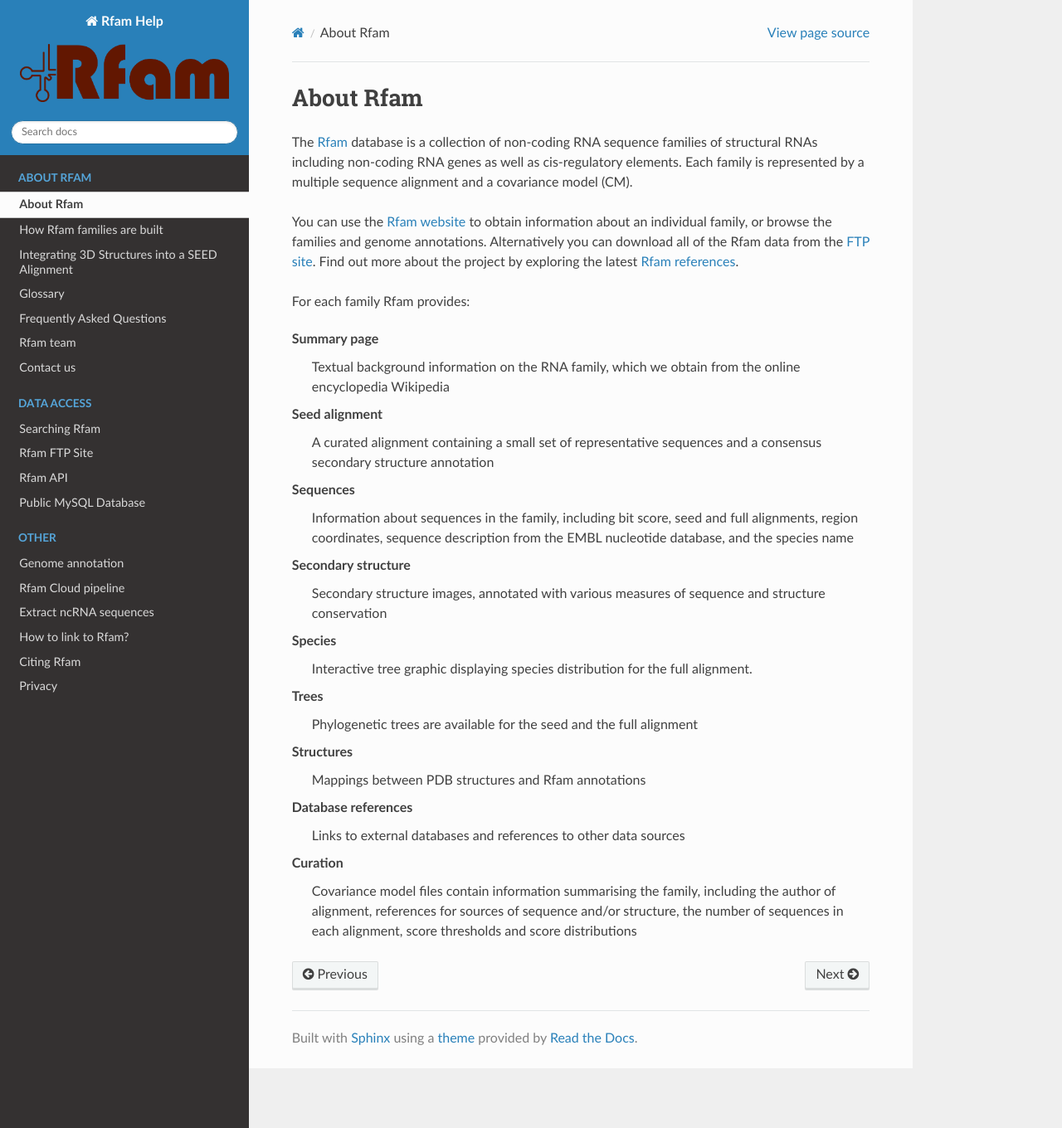
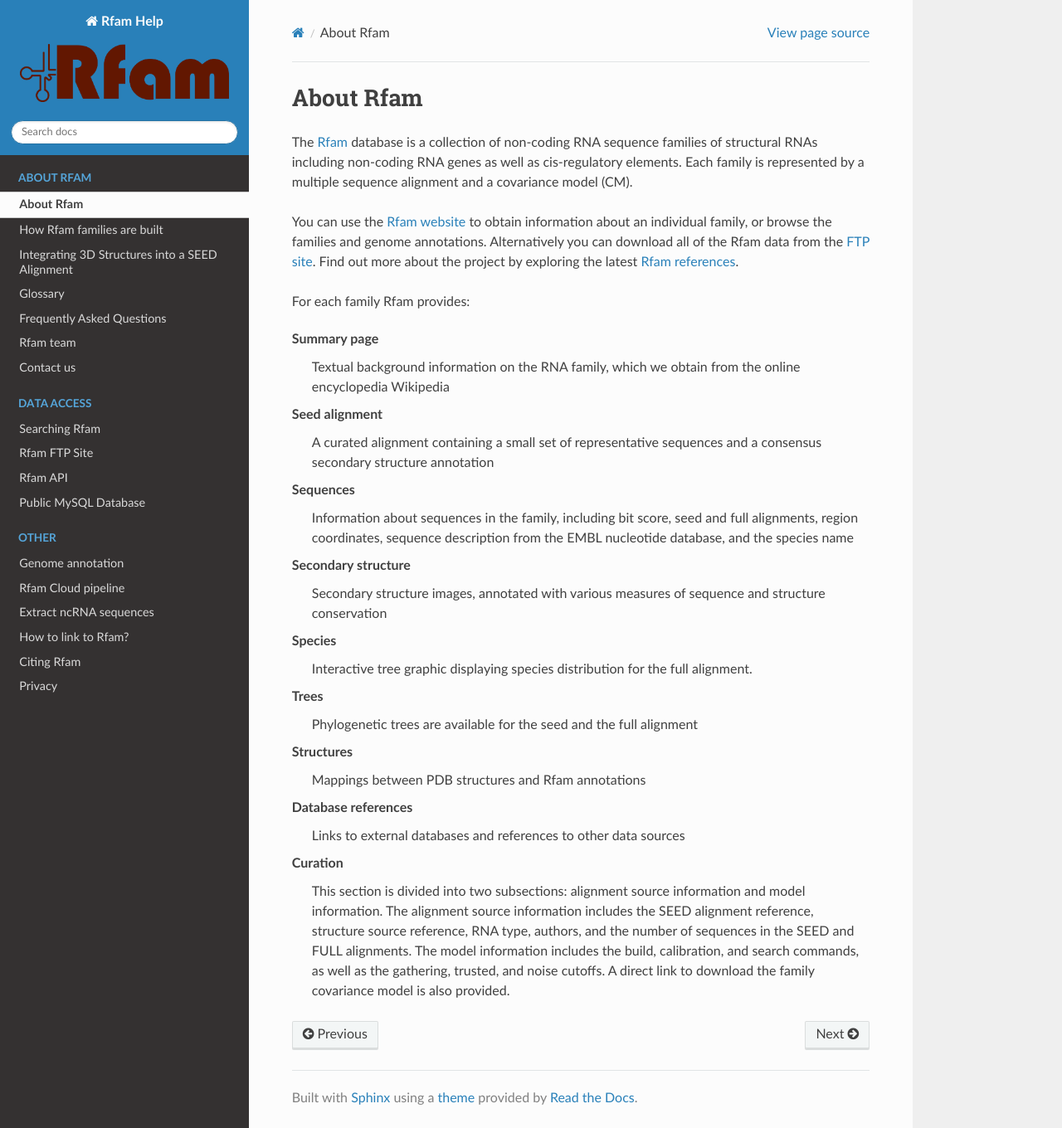
Before and after one commit to Rfam/rfam-docs, a Sphinx documentation site: the page built from docs/source/about-rfam.rst, in a window 1280 px wide and 1360 px high. Shown: the whole window at 83% size. Built offline with Sphinx 7.4.7 and the Read the Docs theme 3.1.0, drawn with Linux system fonts in a browser that asks for light colours; pages that are not in the unit, such as notebooks, are missing from menus.

Commit message:
Update about-rfam.rst
A test where I am only changing the **Curation** section. By the way, I think this part has to be changed to **Family source**, **Family information** or other

```diff
--- a/docs/source/about-rfam.rst
+++ b/docs/source/about-rfam.rst
@@ -45,7 +45,4 @@
   Links to external databases and references to other data sources
 
 **Curation**
-  Covariance model files contain information summarising
-  the family, including the author of alignment, references for
-  sources of sequence and/or structure, the number of sequences in each
-  alignment, score thresholds and score distributions
+  This section is divided into two subsections: alignment source information and model information. The alignment source information includes the SEED alignment reference, structure source reference, RNA type, authors, and the number of sequences in the SEED and FULL alignments. The model information includes the build, calibration, and search commands, as well as the gathering, trusted, and noise cutoffs. A direct link to download the family covariance model is also provided.
```
